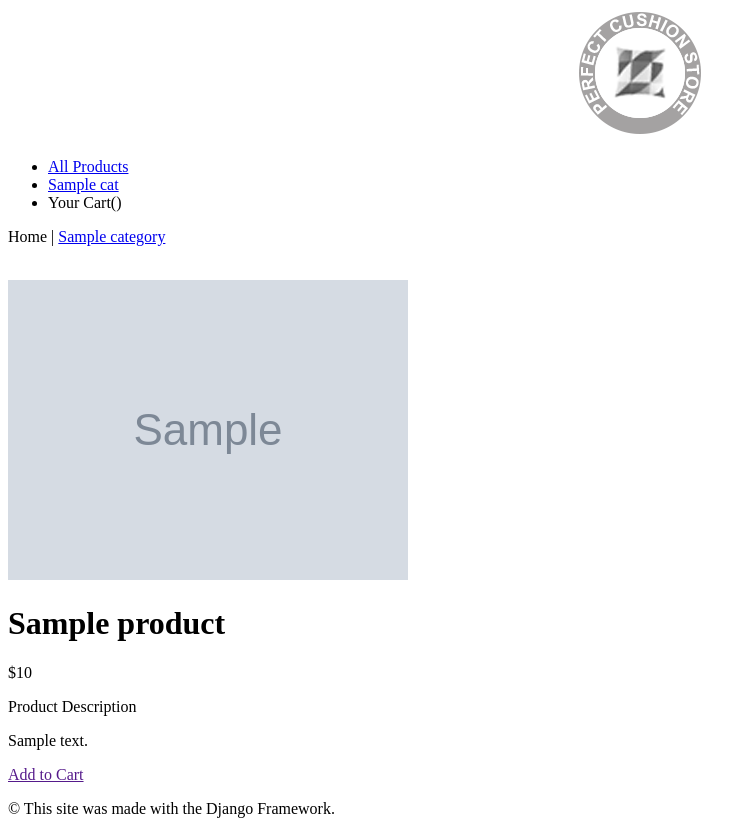
After one commit to ckd1618/django_cart, a Django app: template myenvironment/perfectcushion/shop/templates/shop/product.html in a window 1280 px wide. The commit adds this page. Shown: the whole page, without its empty margins (0-756 px from the left). Run offline with Django 3.2, Linux system fonts and the light colour scheme; the template is opened without the code that fills it: most values are stand-ins (such as "Sample title", 1, 10 or a date in 2020); grey boxes marked "Sample" are stand-in pictures.

Commit message:
page for each product is now available

```diff
--- a/myenvironment/perfectcushion/perfectcushion/settings.py
+++ b/myenvironment/perfectcushion/perfectcushion/settings.py
@@ -65,6 +65,7 @@ TEMPLATES = [
                 'django.template.context_processors.request',
                 'django.contrib.auth.context_processors.auth',
                 'django.contrib.messages.context_processors.messages',
+                'shop.context_processors.menu_links',
             ],
         },
     },
--- /dev/null
+++ b/myenvironment/perfectcushion/shop/context_processors.py
@@ -0,0 +1,4 @@
+from .models import Category
+def menu_links(request):
+  links = Category.objects.all()
+  return dict(links=links)
--- a/myenvironment/perfectcushion/shop/templates/navbar.html
+++ b/myenvironment/perfectcushion/shop/templates/navbar.html
@@ -1,6 +1,9 @@
 <nav>
   <ul>
     <li><a href="{% url 'shop:allProdCat' %}">All Products</a></li>
+    {% for cat in links %}
+      <li><a href="{{cat.get_url}}" >{{cat.name}}</a></li>
+    {% endfor %}
     <li>Your Cart()</li>
   </ul>
 </nav>
--- a/myenvironment/perfectcushion/shop/templates/shop/category.html
+++ b/myenvironment/perfectcushion/shop/templates/shop/category.html
@@ -48,7 +48,7 @@
         {% for product in products %}
           <div>
             <div>
-              <a href=""><img src="{{product.image.url}}" alt="{{product.name}}"></a>
+              <a href="{{product.get_url}}"><img src="{{product.image.url}}" alt="{{product.name}}"></a>
               <div>
                 <h4>{{product.name}}</h4>
                 <p> ${{product.price}}</p>
--- /dev/null
+++ b/myenvironment/perfectcushion/shop/templates/shop/product.html
@@ -0,0 +1,36 @@
+{% extends "base.html" %}
+{% load staticfiles %}
+{% block metadescription %}
+  {{ product.description | truncatewords:155 }}
+{% endblock %}
+{% block title %}
+  {{ product.name }} - Poofy Paradise
+{% endblock %}
+{% block content %}
+  <div>
+    <div>
+      <p><a>Home</a href="{% url 'shop:allProdCat' %}"> | <a href= "{{product.category.get_url}}">{{product.category}}</a></p>
+    </div>
+    <div>
+      <br>
+      <div>
+        <div>
+          <img src="{{product.image.url}}" alt="{{product.name}}">
+        </div>
+      </div>
+      <div>
+        <div>
+          <h1>{{product.name}}</h1>
+          <p>${{product.price}}</p>
+          <p>Product Description</p>
+          <p>{{product.description}}</p>
+          {% if product.stock <= 0 %}
+            <p><b>Out of Stock</b></p>
+          {% else %}
+            <a href="">Add to Cart</a>
+          {% endif %}
+        </div>
+      </div>
+    </div>
+  </div>
+  {% endblock %}
--- a/myenvironment/perfectcushion/shop/urls.py
+++ b/myenvironment/perfectcushion/shop/urls.py
@@ -5,5 +5,7 @@ app_name = 'shop'
 
 urlpatterns = [
   path('', views.allProdCat, name='allProdCat'),
-  path('<slug:c_slug>/', views.allProdCat, name='products_by_category'),
+  path('<slug:c_slug>/', views.allProdCat, name='products_by_category'),# this name is used in models.py
+  path('<slug:c_slug>/<slug:product_slug>/', views.ProdCatDetail, name='ProdCatDetail'), #this name is also used in models.py
+
 ]
```
Also changed, not shown: myenvironment/perfectcushion/shop/models.py (+7 -0 lines), myenvironment/perfectcushion/shop/views.py (+8 -1 lines), README.md, myenvironment/perfectcushion/db.sqlite3.
